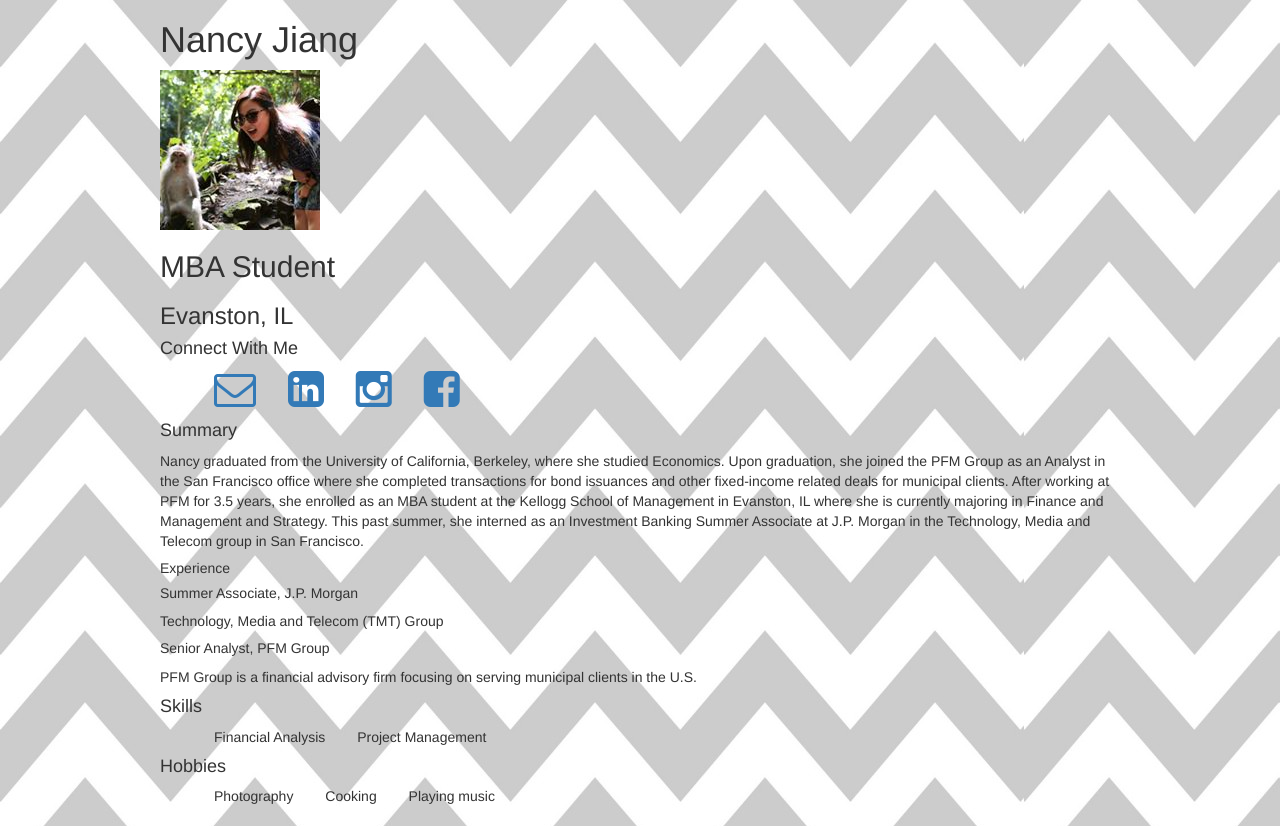
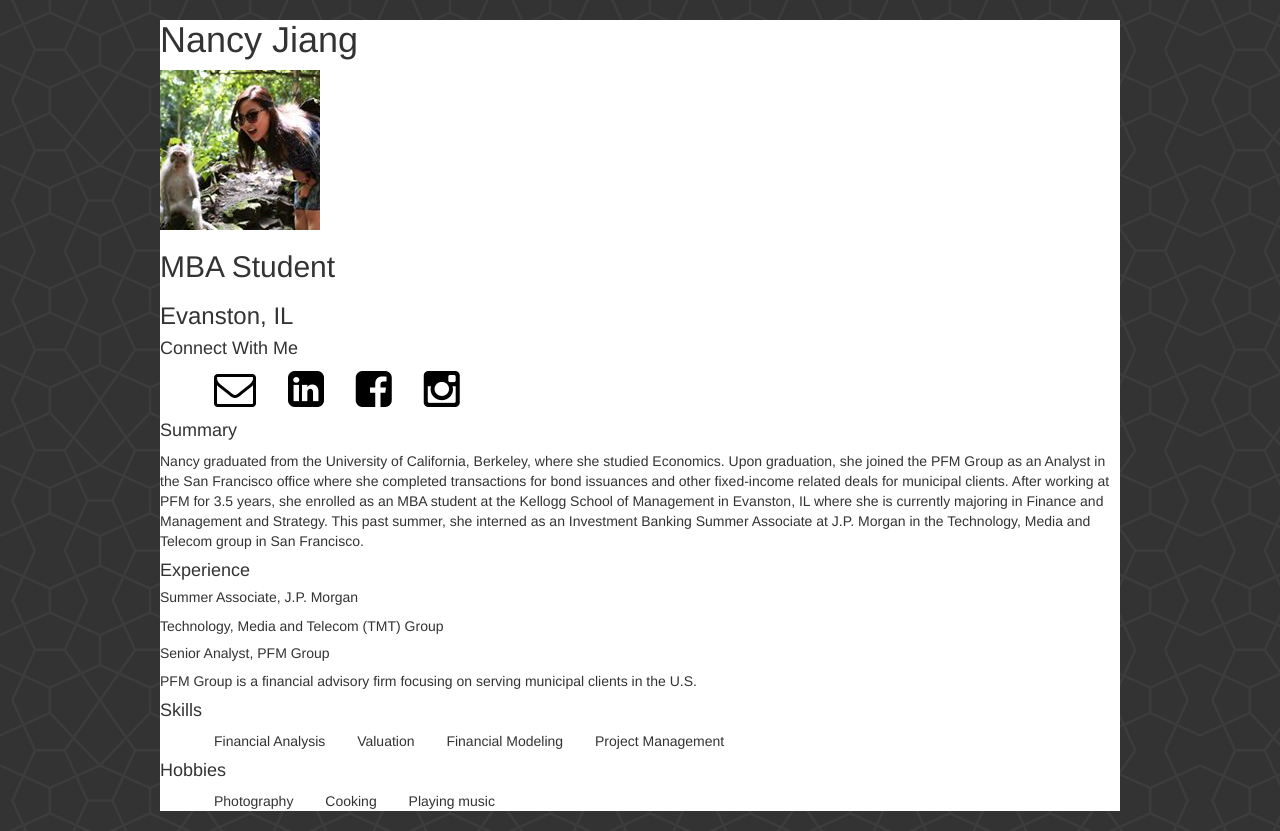
Before and after one commit to nancyjiang/nancyjiang.github.io, a plain HTML site: page index.html in a window 1280 px wide. Drawn offline with nearby package versions, Linux system fonts and the light colour scheme.

Commit message:
background

```diff
--- a/css/style.css
+++ b/css/style.css
@@ -1,11 +1,12 @@
 body {
   font-family: 'helvetica neue', helvetica, sans-serif;
   font-weight: 300;
-  background: url(../img/background.jpg) repeat;
+  background: url(../img/dbackground.png) repeat;
 }
 #wrapper {
   width: 960px;
   margin: 20px auto;
+  background-color: white
 }
 .horizontal {
   list-style-type: none;
@@ -14,3 +15,6 @@
   display: inline;
   margin: 1em;
 }
+ .horizontal li a {
+   color: black;
+}
--- a/index.html
+++ b/index.html
@@ -4,7 +4,7 @@
     <meta charset="utf-8">
     <meta http-equiv="X-UA-Compatible" content="IE=edge">
     <meta name="viewport" content="width=device-width, initial-scale=1">
-    <title>Bootstrap 101 Template</title>
+    <title>Nancy Jiang: About Me</title>
 
     <!-- Bootstrap -->
     <link href="css/bootstrap.min.css" rel="stylesheet">
@@ -31,8 +31,9 @@
       <ul class="horizontal">
         <li><a href="mailto:njiang2015@kellogg.northwestern.edu.com"><i class="fa fa-envelope-o fa-3x"></i></a></li>
         <li><a href="http://linkedin.com/in/jiangnancy"><i class="fa fa-linkedin-square fa-3x"></i></a></li>
+        <li><a href="http://facebook.com/jiang.nancy"><i class="fa fa-facebook-square fa-3x"></i></a></li>
         <li><a href="http://instagram.com/nnaannccyyjj/"><i class="fa fa-instagram fa-3x"></i></a></li>
-        <li><a href="http://facebook.com/jiang.nancy"><i class="fa fa-facebook-square fa-3x"></i></a></li>
+
       </ul>
     </section>
     <section>
@@ -42,7 +43,7 @@
       </p>
     </section>
     <section>
-      <h5>Experience</h5>
+      <h4>Experience</h4>
       <section>
         <h5>Summer Associate, J.P. Morgan</h5>
         <p>Technology, Media and Telecom (TMT) Group</p>
@@ -56,6 +57,8 @@
       <h4>Skills</h4>
       <ul class="horizontal">
         <li>Financial Analysis</li>
+        <li>Valuation</li>
+        <li>Financial Modeling</li>
         <li>Project Management</li>
       </ul>
     </section>
```
Also changed, not shown: img/dbackground.png (added).
